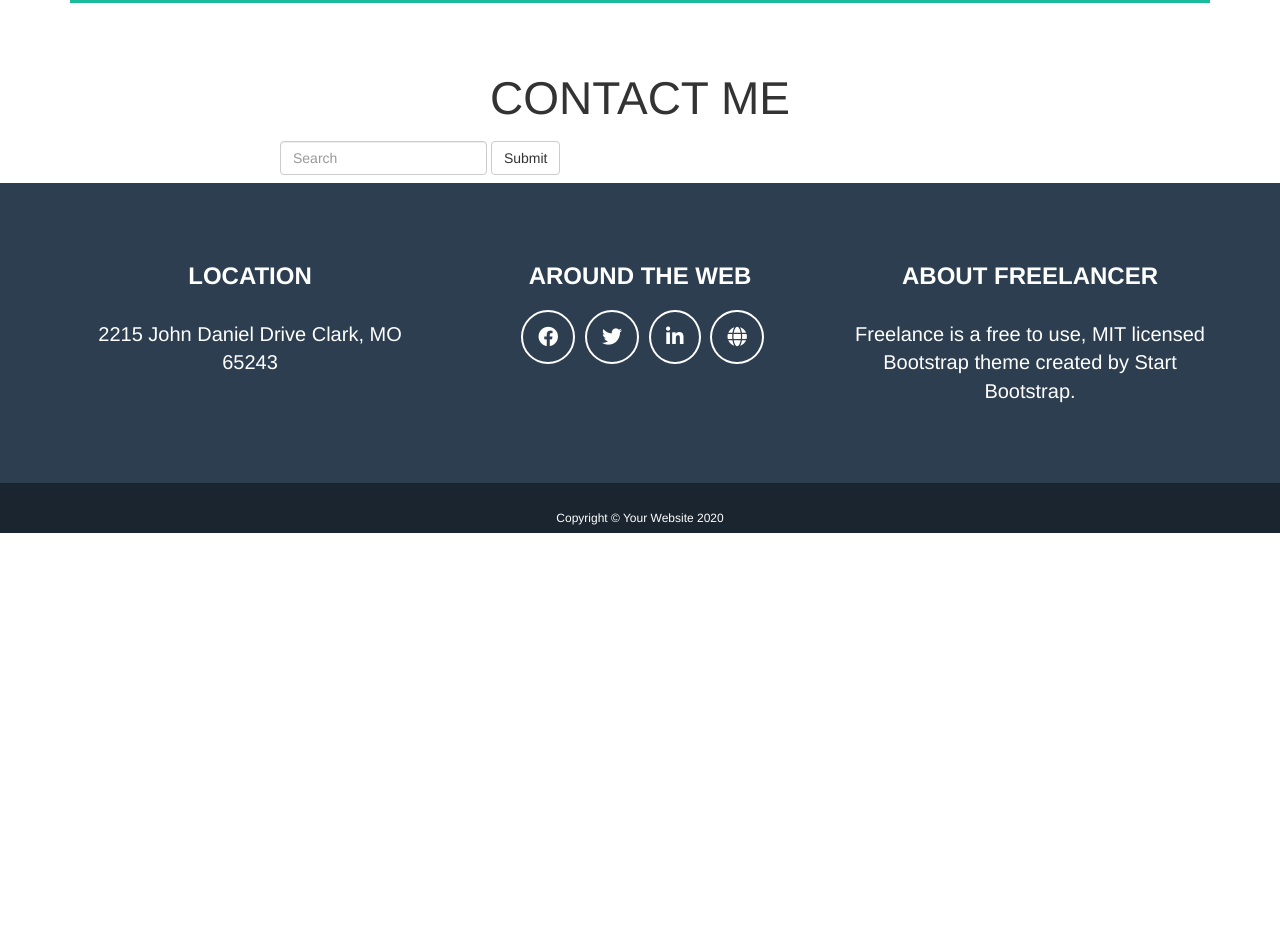
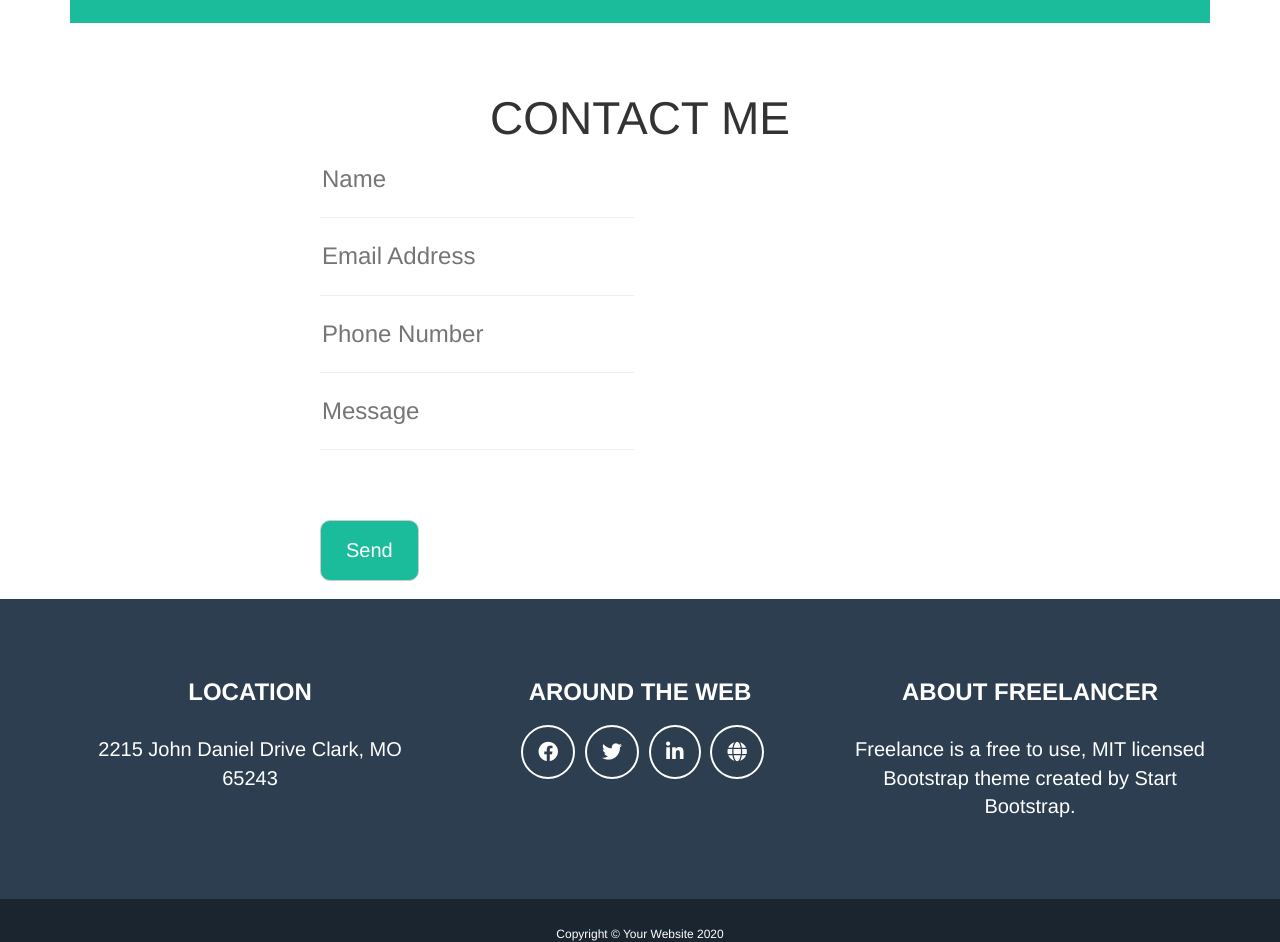
Before and after one commit to mdecrema/html-css-bootstrap-freelancer, a plain HTML site: page index.html in a window 1280 px wide. Shown: the part 1858-2800 px from the top of the page. Before the commit the page ends 2401 px from the top, so only its background shows below. Drawn offline with Linux system fonts and the light colour scheme.

Commit message:
form style

```diff
--- a/css/style.css
+++ b/css/style.css
@@ -281,3 +281,26 @@ footer p {
     top: 0;
     left: 0;
 }
+
+
+/* FORM ------------- */
+
+
+
+.form-list {
+    list-style: none;
+}
+
+#submit_btn {
+    margin-top: 50px;
+    padding: 15px 25px;
+    background-color: #1ABC9C;
+    font-size: 20px;
+    color: #fff;
+    border-radius: 10px;
+}
+
+.typing_box {
+    border: none;
+    font-size: 24px;
+}
--- a/index.html
+++ b/index.html
@@ -17,7 +17,7 @@
             <div class="header_top">
                 <div class="container">
                     <div class="row">
-                        <div class="col-xs-6 inline-bl text-menu">start bootstrap</div>
+                        <div class="col-xs-6 inline-bl text-menu bold">start bootstrap</div>
                         <div class="col-xs-6 inline-bl text-menu">
                             <nav class="visible-md visible-lg">
                                 <ul class="mini_menu">
@@ -55,7 +55,7 @@
         <!-- SECTION 'PORTFOLIO' ----------------------------------------------------------->
 
         <section id="portfolio">
-            <h2 class="portfolio-h2 bold">PORTFOLIO</h2>
+            <h2 class="portfolio-h2 bold">PORTFOLIO</h2><br>
                 <div class="wrapper">
                     <div class="container-fluid">
                         <div class="row">
@@ -147,11 +147,19 @@
             <div class="row">
                 <div class="col-md-8 col-md-offset-2">
                     <h2 class="about-h2">CONTACT ME</h2>
+                    <div class="form-group form_div">
                         <form class="navbar-form navbar-left" role="search">
-                            <div class="form-group">
-                                <input type="text" class="form-control" placeholder="Search">
-                            </div>
-                            <button type="submit" class="btn btn-default">Submit</button>
+                                <ul class="form-list">
+                                    <li><input type="text" class="typing_box" placeholder="Name"></li>
+                                    <hr>
+                                    <li><input type="text" class="typing_box" placeholder="Email Address"></li>
+                                    <hr>
+                                    <li><input type="text" class="typing_box" placeholder="Phone Number"></li>
+                                    <hr>
+                                    <li><input type="text" class="typing_box" placeholder="Message"></li>
+                                    <hr>
+                                    <li><button id="submit_btn" type="submit" class="btn btn-default">Send</button></li>
+                                </ul>
                         </form>
                     </div>
                 </div>
```
